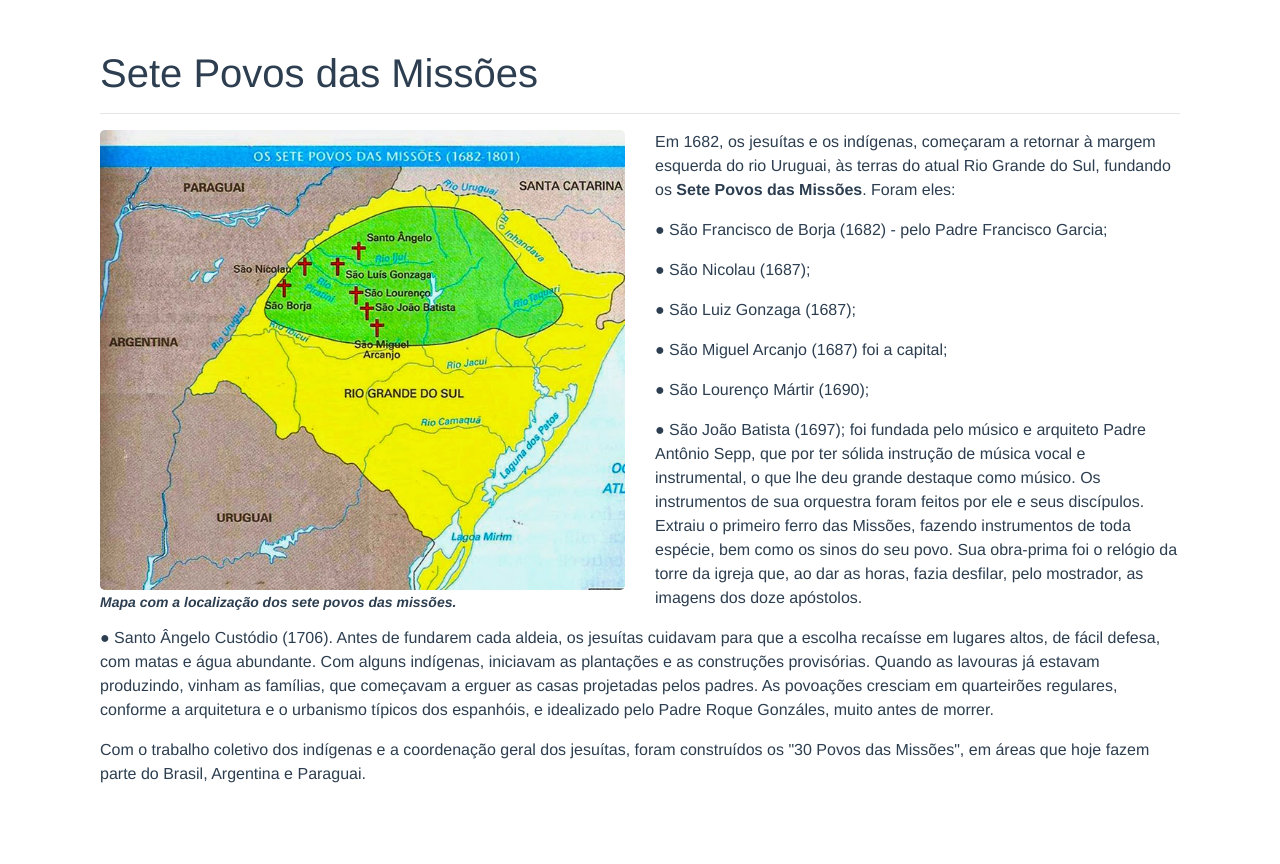
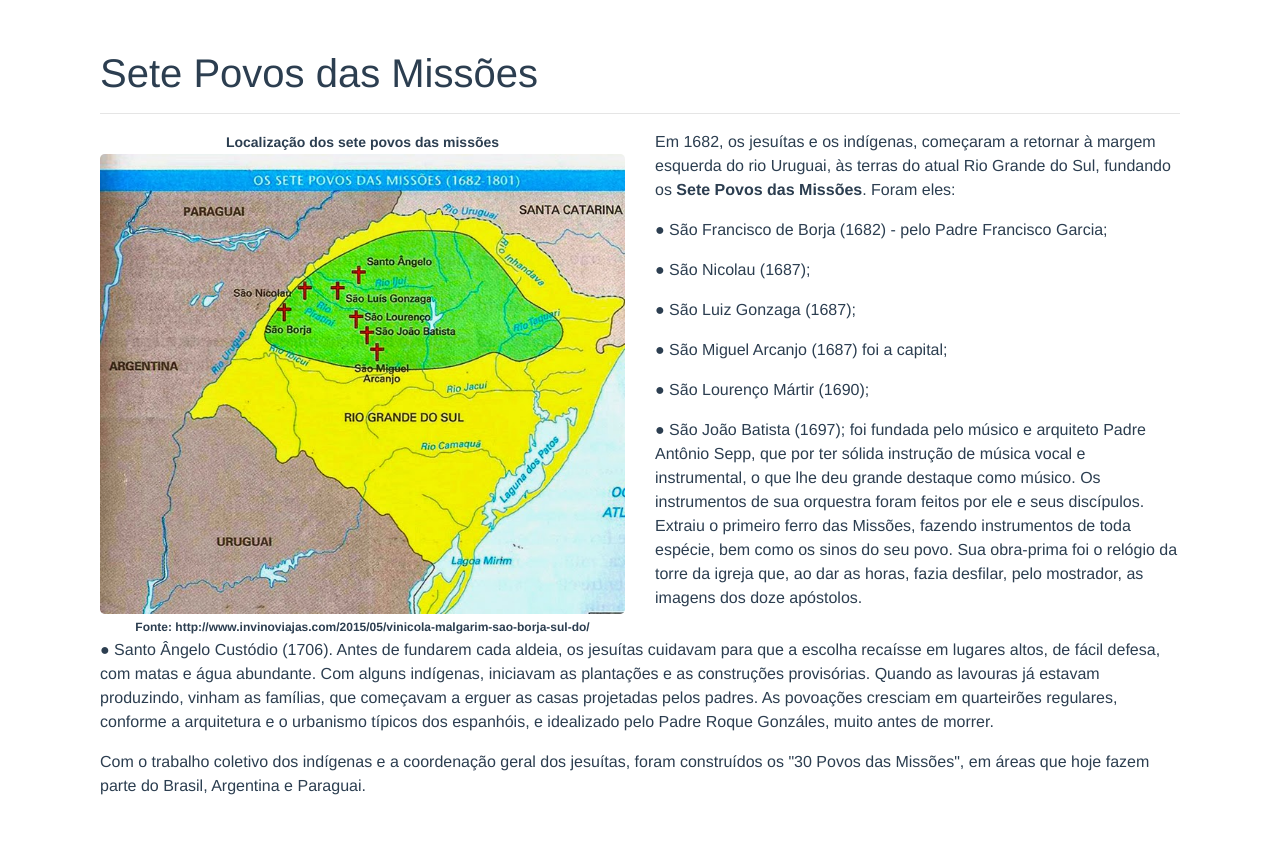
Before and after one commit to MacPardo/hfs, a Vue app: page / in a window 1280 px wide. Shown: the part 1120-1984 px from the top of the page. Built offline with nearby package versions, Linux system fonts and the light colour scheme.

Commit message:
Update SetePovosdasMissoes.vue

```diff
--- a/src/components/SetePovosdasMissoes.vue
+++ b/src/components/SetePovosdasMissoes.vue
@@ -6,9 +6,11 @@
         <hr />
       </div>
       <div class="col-lg-6">
+        <div style="text-align: center">
+        <span style="font-size: 14px"><b>Localização dos sete povos das missões</b></span>
         <img class="img-fluid rounded-lg" src="../assets/setePovosMissoes.jpg" alt="">
-        <span style="font-style: italic; font-size: 14px"><b>Mapa com a localização dos sete
-          povos das missões.</b></span>
+        <span style="font-size: 12px"><b>Fonte: http://www.invinoviajas.com/2015/05/vinicola-malgarim-sao-borja-sul-do/</b></span>
+        </div>
       </div>
       <div class="col-lg-6">
         <p>Em 1682, os jesuítas e os indígenas, começaram a retornar à margem esquerda do rio
```
